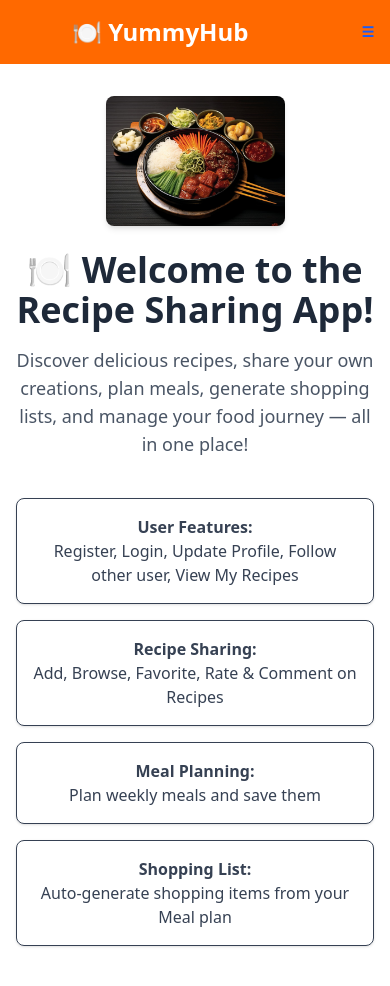
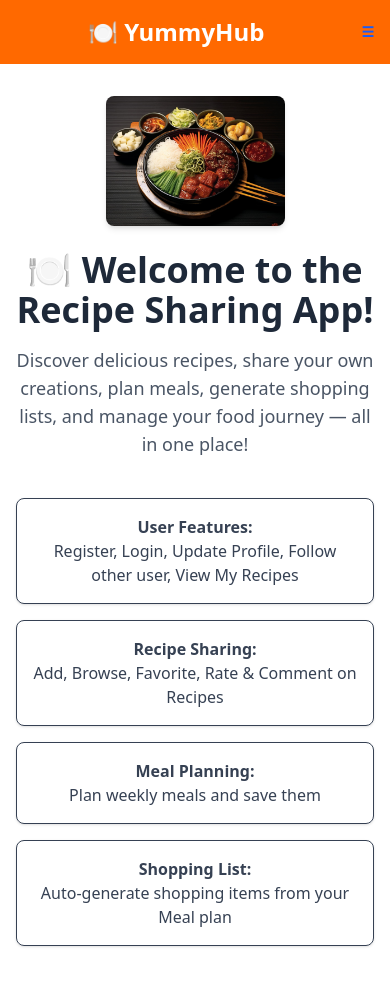
Before and after one commit to nandhini-11-cmd/recipeapp-frontend, a React (Vite) app: page / in a window 390 px wide. Shown: the top 986 px of the page. Built offline with nearby package versions, Linux system fonts and the light colour scheme; no server answers.

Commit message:
margin left update

```diff
--- a/src/components/Navbar.jsx
+++ b/src/components/Navbar.jsx
@@ -14,7 +14,7 @@ const Navbar = () => {
   return (
     <nav className="bg-orange-500 text-white p-4 ">
        <div className="flex justify-between items-center">
-      <Link to="/" className="text-2xl font-bold ml-14 md:ml-140">🍽️ YummyHub</Link>
+      <Link to="/" className="text-2xl font-bold ml-18 md:ml-140">🍽️ YummyHub</Link>
      <button onClick={() => setShowMenu(!showMenu)} className="md:hidden text-blue-600 font-bold text-sm  ">
           {showMenu ? '\u2716' : '\u2630'}
         </button>
```
